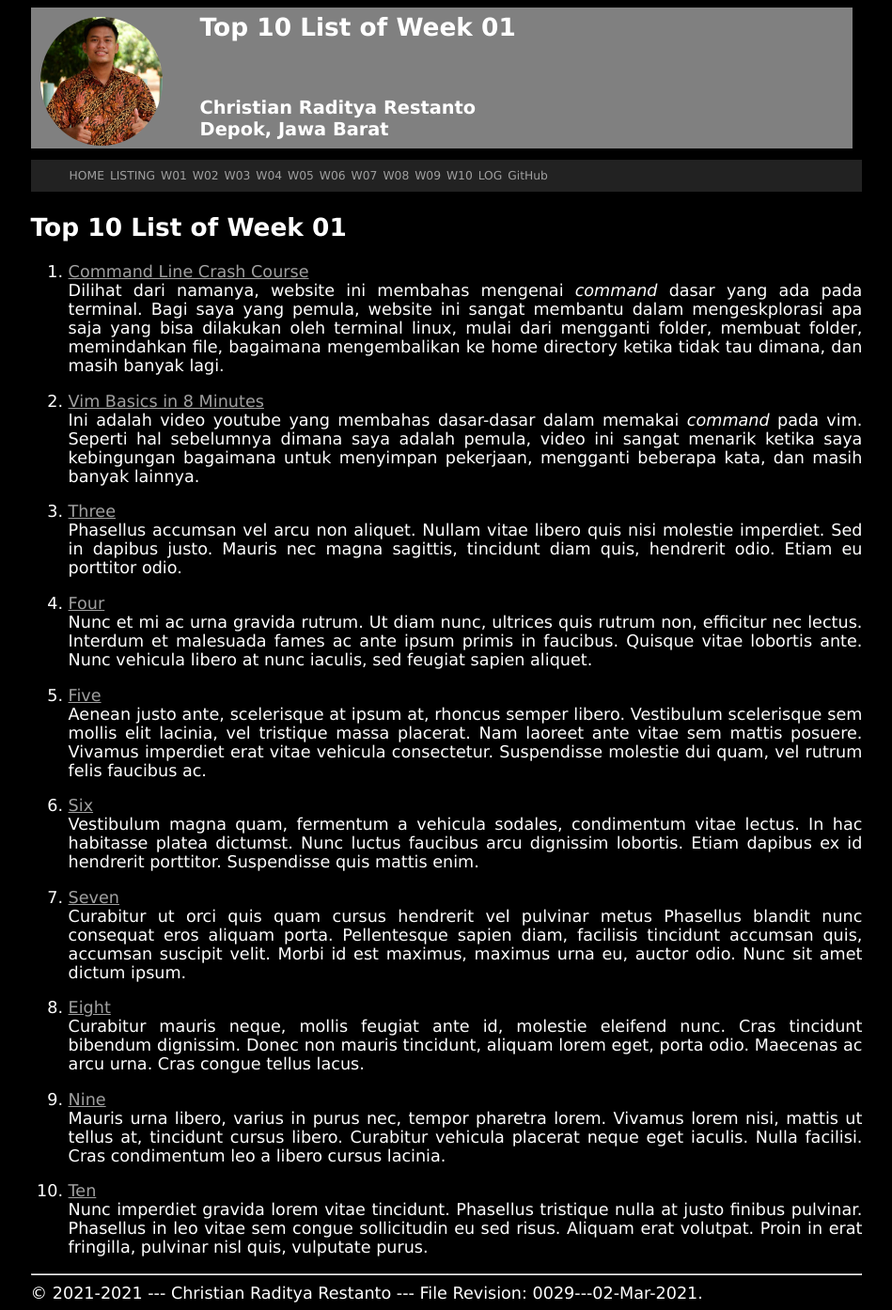
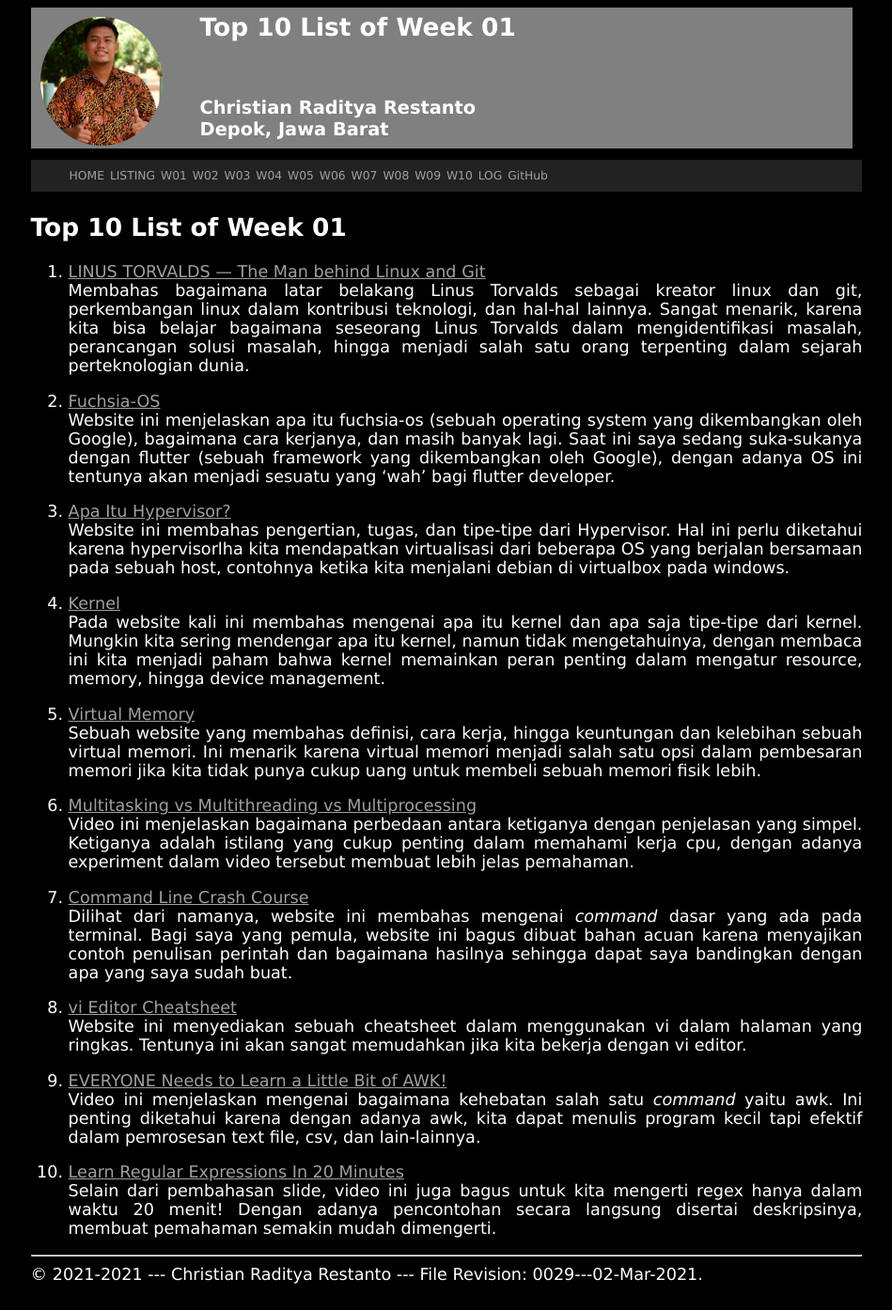
Before and after one commit to radityarestan/os211, a Jekyll site: the page built from w01.md, in a window 1280 px wide. Shown: the whole page at 94% size, without its empty margins (165-1114 px from the left). Built offline with Jekyll 4.4.1, drawn with Linux system fonts in a browser that asks for light colours; our own code applies the rules of GitHub Pages for plain Markdown files.

Commit message:
Adding Source

```diff
--- a/w01.md
+++ b/w01.md
@@ -5,64 +5,32 @@ permalink: /W01/
 
 # Top 10 List of Week 01
 
-1. [Command Line Crash Course](https://learnpythonthehardway.org/book/appendixa.html)<br>
-Dilihat dari namanya, website ini membahas mengenai *command* dasar yang ada pada terminal. Bagi saya yang pemula, website ini sangat membantu dalam mengeskplorasi apa saja yang bisa dilakukan oleh terminal linux, mulai dari mengganti folder, membuat folder, memindahkan file, bagaimana mengembalikan ke home directory ketika tidak tau dimana, dan masih banyak lagi.
+1. [LINUS TORVALDS — The Man behind Linux and Git](https://medium.com/codepth/linus-torvalds-the-man-behind-linux-and-git-f72f80e865db)<br>
+Membahas bagaimana latar belakang Linus Torvalds sebagai kreator linux dan git, perkembangan linux dalam kontribusi teknologi, dan hal-hal lainnya. Sangat menarik, karena kita bisa belajar bagaimana seseorang Linus Torvalds dalam mengidentifikasi masalah, perancangan solusi masalah, hingga menjadi salah satu orang terpenting dalam sejarah perteknologian dunia.
 
-2. [Vim Basics in 8 Minutes](https://www.youtube.com/watch?v=ggSyF1SVFr4)<br>
-Ini adalah video youtube yang membahas dasar-dasar dalam memakai *command* pada vim. Seperti hal sebelumnya dimana saya adalah pemula, video ini sangat menarik ketika saya kebingungan bagaimana untuk menyimpan pekerjaan, mengganti beberapa kata, dan masih banyak lainnya.
+2. [Fuchsia-OS](https://www.ionos.com/digitalguide/server/tools/fuchsia-os/)<br>
+Website ini menjelaskan apa itu fuchsia-os (sebuah operating system yang dikembangkan oleh Google), bagaimana cara kerjanya, dan masih banyak lagi. Saat ini saya sedang suka-sukanya dengan flutter (sebuah framework yang dikembangkan oleh Google), dengan adanya OS ini tentunya akan menjadi sesuatu yang 'wah' bagi flutter developer.
 
-3. [Three](https://en.wikipedia.org/wiki/3)<br>
-Phasellus accumsan vel arcu non aliquet.
-Nullam vitae libero quis nisi molestie imperdiet.
-Sed in dapibus justo.
-Mauris nec magna sagittis, tincidunt diam quis, hendrerit odio.
-Etiam eu porttitor odio.
+3. [Apa Itu Hypervisor?](https://www.it-jurnal.com/apa-itu-hypervisor/)<br>
+Website ini membahas pengertian, tugas, dan tipe-tipe dari Hypervisor. Hal ini perlu diketahui karena hypervisorlha kita mendapatkan virtualisasi dari beberapa OS yang berjalan bersamaan pada sebuah host, contohnya ketika kita menjalani debian di virtualbox pada windows.
 
-4. [Four](https://en.wikipedia.org/wiki/4)<br>
-Nunc et mi ac urna gravida rutrum.
-Ut diam nunc, ultrices quis rutrum non, efficitur nec lectus.
-Interdum et malesuada fames ac ante ipsum primis in faucibus.
-Quisque vitae lobortis ante.
-Nunc vehicula libero at nunc iaculis, sed feugiat sapien aliquet.
+4. [Kernel](https://afteracademy.com/blog/what-is-kernel-in-operating-system-and-what-are-the-various-types-of-kernel)<br>
+Pada website kali ini membahas mengenai apa itu kernel dan apa saja tipe-tipe dari kernel. Mungkin kita sering mendengar apa itu kernel, namun tidak mengetahuinya, dengan membaca ini kita menjadi paham bahwa kernel memainkan peran penting dalam mengatur resource, memory, hingga device management.
 
-5. [Five](https://en.wikipedia.org/wiki/5)<br>
-Aenean justo ante, scelerisque at ipsum at, rhoncus semper libero.
-Vestibulum scelerisque sem mollis elit lacinia, vel tristique massa placerat.
-Nam laoreet ante vitae sem mattis posuere.
-Vivamus imperdiet erat vitae vehicula consectetur.
-Suspendisse molestie dui quam, vel rutrum felis faucibus ac.
+5. [Virtual Memory](https://searchstorage.techtarget.com/definition/virtual-memory)<br>
+Sebuah website yang membahas definisi, cara kerja, hingga keuntungan dan kelebihan sebuah virtual memori. Ini menarik karena virtual memori menjadi salah satu opsi dalam pembesaran memori jika kita tidak punya cukup uang untuk membeli sebuah memori fisik lebih.
 
-6. [Six](https://en.wikipedia.org/wiki/6)<br>
-Vestibulum magna quam, fermentum a vehicula sodales, condimentum vitae lectus.
-In hac habitasse platea dictumst.
-Nunc luctus faucibus arcu dignissim lobortis.
-Etiam dapibus ex id hendrerit porttitor.
-Suspendisse quis mattis enim.
+6. [Multitasking vs Multithreading vs Multiprocessing](https://www.youtube.com/watch?v=Tn0u-IIBmtc)<br>
+Video ini menjelaskan bagaimana perbedaan antara ketiganya dengan penjelasan yang simpel. Ketiganya adalah istilang yang cukup penting dalam memahami kerja cpu, dengan adanya experiment dalam video tersebut membuat lebih jelas pemahaman.
 
-7. [Seven](https://en.wikipedia.org/wiki/7)<br>
-Curabitur ut orci quis quam cursus hendrerit vel pulvinar metus
-Phasellus blandit nunc consequat eros aliquam porta.
-Pellentesque sapien diam, facilisis tincidunt accumsan quis, accumsan suscipit velit.
-Morbi id est maximus, maximus urna eu, auctor odio.
-Nunc sit amet dictum ipsum.
+7. [Command Line Crash Course](https://learnpythonthehardway.org/book/appendixa.html)<br>
+Dilihat dari namanya, website ini membahas mengenai *command* dasar yang ada pada terminal. Bagi saya yang pemula, website ini bagus dibuat bahan acuan karena menyajikan contoh penulisan perintah dan bagaimana hasilnya sehingga dapat saya bandingkan dengan apa yang saya sudah buat.
 
-8. [Eight](https://en.wikipedia.org/wiki/8)<br>
-Curabitur mauris neque, mollis feugiat ante id, molestie eleifend nunc.
-Cras tincidunt bibendum dignissim.
-Donec non mauris tincidunt, aliquam lorem eget, porta odio.
-Maecenas ac arcu urna.
-Cras congue tellus lacus.
+8. [vi Editor Cheatsheet](http://www.atmos.albany.edu/daes/atmclasses/atm350/vi_cheat_sheet.pdf)<br>
+Website ini menyediakan sebuah cheatsheet dalam menggunakan vi dalam halaman yang ringkas. Tentunya ini akan sangat memudahkan jika kita bekerja dengan vi editor.
 
-9. [Nine](https://en.wikipedia.org/wiki/9)<br>
-Mauris urna libero, varius in purus nec, tempor pharetra lorem.
-Vivamus lorem nisi, mattis ut tellus at, tincidunt cursus libero.
-Curabitur vehicula placerat neque eget iaculis.
-Nulla facilisi.
-Cras condimentum leo a libero cursus lacinia.
+9. [EVERYONE Needs to Learn a Little Bit of AWK!](https://www.youtube.com/watch?v=jJ02kEETw70)<br>
+Video ini menjelaskan mengenai bagaimana kehebatan salah satu *command* yaitu awk. Ini penting diketahui karena dengan adanya awk, kita dapat menulis program kecil tapi efektif dalam pemrosesan text file, csv, dan lain-lainnya.
 
-10. [Ten](https://en.wikipedia.org/wiki/10)<br>
-Nunc imperdiet gravida lorem vitae tincidunt.
-Phasellus tristique nulla at justo finibus pulvinar.
-Phasellus in leo vitae sem congue sollicitudin eu sed risus.
-Aliquam erat volutpat.
-Proin in erat fringilla, pulvinar nisl quis, vulputate purus.
+10. [Learn Regular Expressions In 20 Minutes](https://www.youtube.com/watch?v=rhzKDrUiJVk)<br>
+Selain dari pembahasan slide, video ini juga bagus untuk kita mengerti regex hanya dalam waktu 20 menit! Dengan adanya pencontohan secara langsung disertai deskripsinya, membuat pemahaman semakin mudah dimengerti.
```
